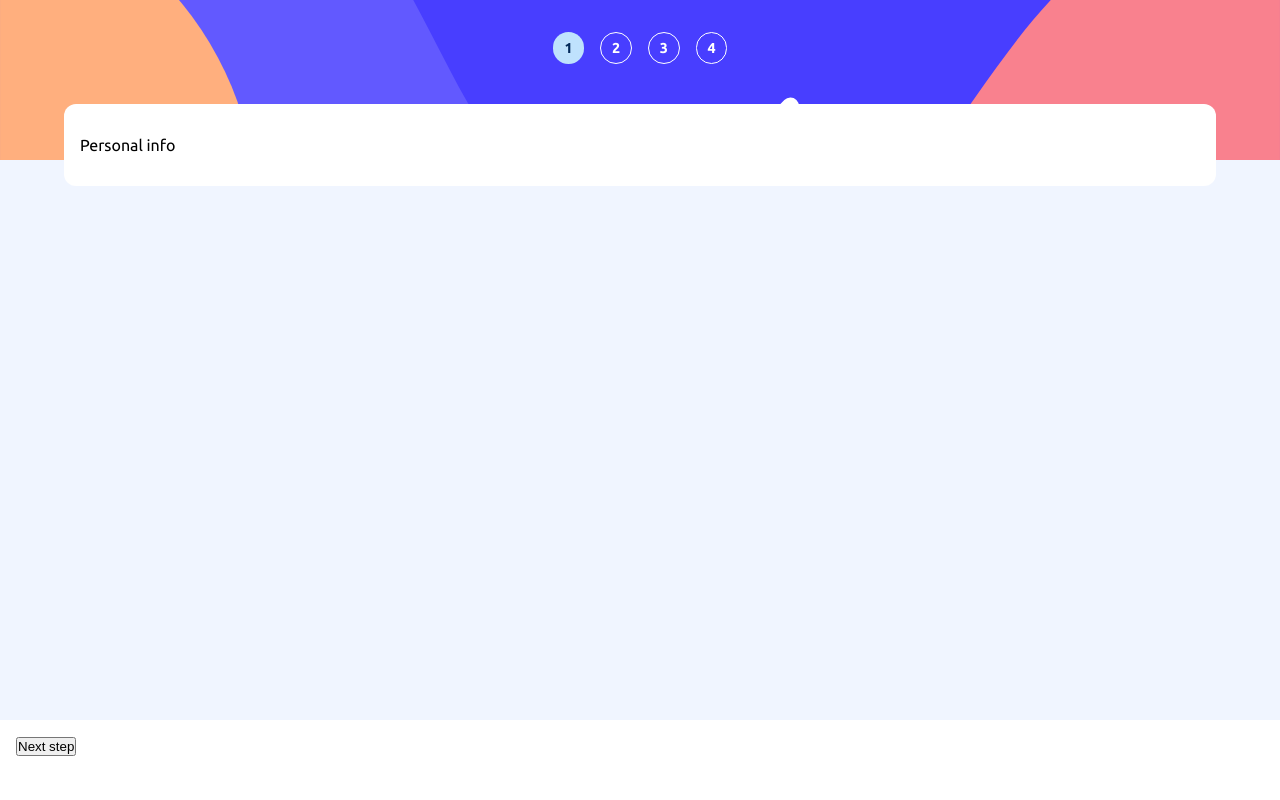
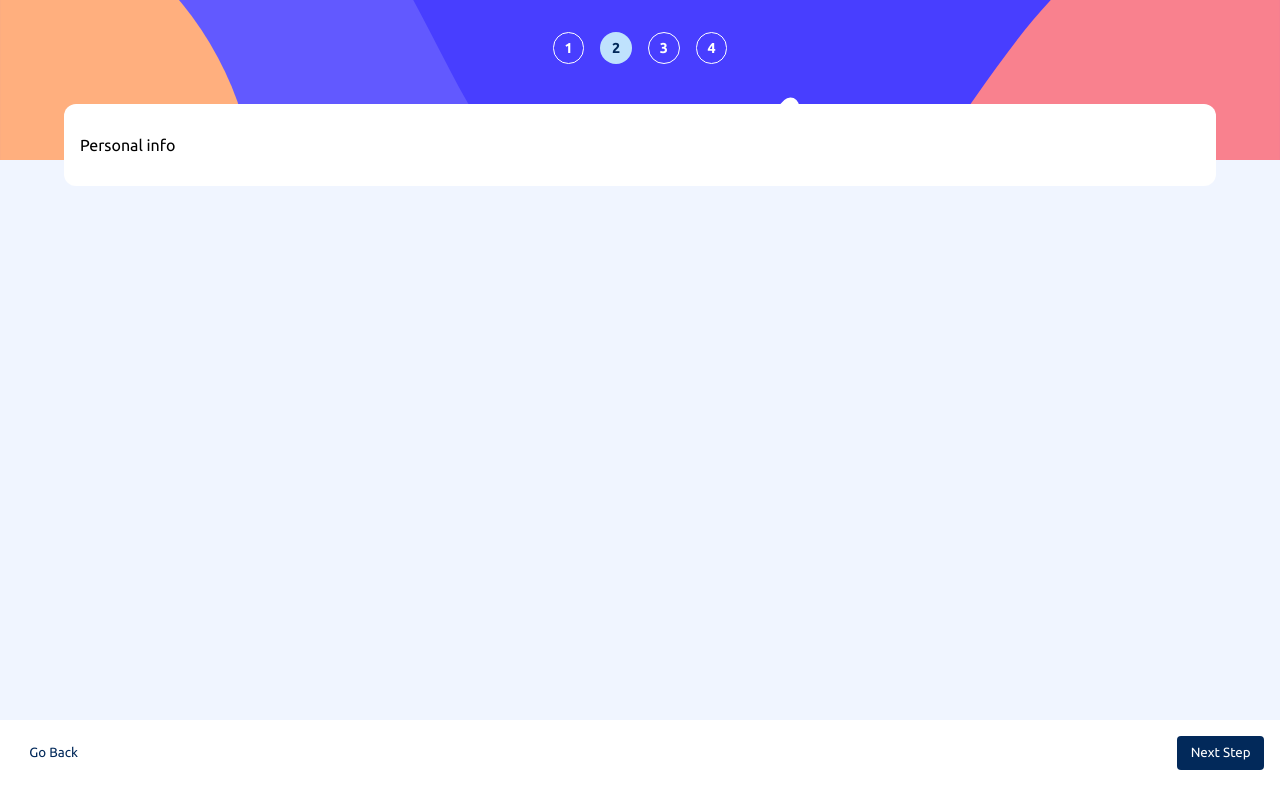
Before and after one commit to molinax18/fm-multi-step-form, a React (Vite) app: page / in a window 1280 px wide. Built offline with nearby package versions, Linux system fonts and the light colour scheme.

Commit message:
feat: create themed Button component styles

```diff
--- a/src/components/MultiStepFooter.tsx
+++ b/src/components/MultiStepFooter.tsx
@@ -1,14 +1,21 @@
 import type { ComponentPropsWithoutRef } from "react";
+import Button from "./shared/Button";
 import style from "./styles/MultiStepFooter.module.css";
+
+interface MultiStepFooterProps extends ComponentPropsWithoutRef<"footer"> {
+  currentStep: number;
+}
 
 export default function MultiStepFooter({
   className = "",
+  currentStep,
   ...props
-}: ComponentPropsWithoutRef<"footer">) {
+}: MultiStepFooterProps) {
   return (
-    <footer className={`${style.footer}${className}`} {...props}>
+    <footer className={`${style.footer} ${className}`} {...props}>
       <nav>
-        <button>Next step</button>
+        {currentStep > 1 && <Button btnTheme="semi">Go Back</Button>}
+        <Button>Next Step</Button>
       </nav>
     </footer>
   );
--- a/src/components/MultiStepForm.tsx
+++ b/src/components/MultiStepForm.tsx
@@ -5,7 +5,7 @@ import MultiStepHeader from "./MultiStepHeader";
 import style from "./styles/MultiStepForm.module.css";
 
 export default function MultiStepForm() {
-  const [step, setStep] = useState(1);
+  const [step, setStep] = useState(2);
 
   return (
     <section className={style["form_container"]}>
@@ -13,7 +13,7 @@ export default function MultiStepForm() {
       <article>
         <PersonalInfoForm />
       </article>
-      <MultiStepFooter />
+      <MultiStepFooter currentStep={step} />
     </section>
   );
 }
--- /dev/null
+++ b/src/components/shared/Button.tsx
@@ -0,0 +1,28 @@
+import type { ComponentPropsWithoutRef } from "react";
+import style from "./styles/Button.module.css";
+
+type ButtonTheme = "fill" | "semi";
+
+interface ButtonProps extends ComponentPropsWithoutRef<"button"> {
+  children: React.ReactNode;
+  btnTheme?: ButtonTheme;
+}
+
+export default function Button({
+  children,
+  type = "button",
+  btnTheme = "fill",
+  className = "",
+  ...props
+}: ButtonProps) {
+  return (
+    <button
+      className={`${style.button} ${className}`}
+      type={type}
+      data-theme={btnTheme}
+      {...props}
+    >
+      {children}
+    </button>
+  );
+}
--- /dev/null
+++ b/src/components/shared/styles/Button.module.css
@@ -0,0 +1,16 @@
+.button {
+  background-color: red;
+  border-radius: 0.3em;
+  cursor: pointer;
+  padding: 0.7em 1em;
+}
+
+.button[data-theme="fill"] {
+  background-color: var(--blue-950);
+  color: var(--white);
+}
+
+.button[data-theme="semi"] {
+  background-color: transparent;
+  color: var(--blue-950);
+}
--- a/src/components/styles/MultiStepFooter.module.css
+++ b/src/components/styles/MultiStepFooter.module.css
@@ -2,3 +2,9 @@
   background-color: var(--white);
   padding: var(--size-md);
 }
+
+.footer nav {
+  display: flex;
+  align-items: center;
+  justify-content: space-between;
+}
--- a/src/components/styles/MultiStepHeader.module.css
+++ b/src/components/styles/MultiStepHeader.module.css
@@ -10,6 +10,5 @@
   display: flex;
   gap: var(--size-md);
 
-  list-style: none;
   margin-top: 2rem;
 }
--- a/src/index.css
+++ b/src/index.css
@@ -3,11 +3,20 @@
 *,
 *::before,
 *::after {
+  box-sizing: border-box;
   margin: 0;
   padding: 0;
-  box-sizing: border-box;
 }
 
-html {
+body {
   font-family: var(--ff-ubuntu);
 }
+
+button {
+  font-family: inherit;
+  border: none;
+}
+
+ol {
+  list-style: none;
+}
```
